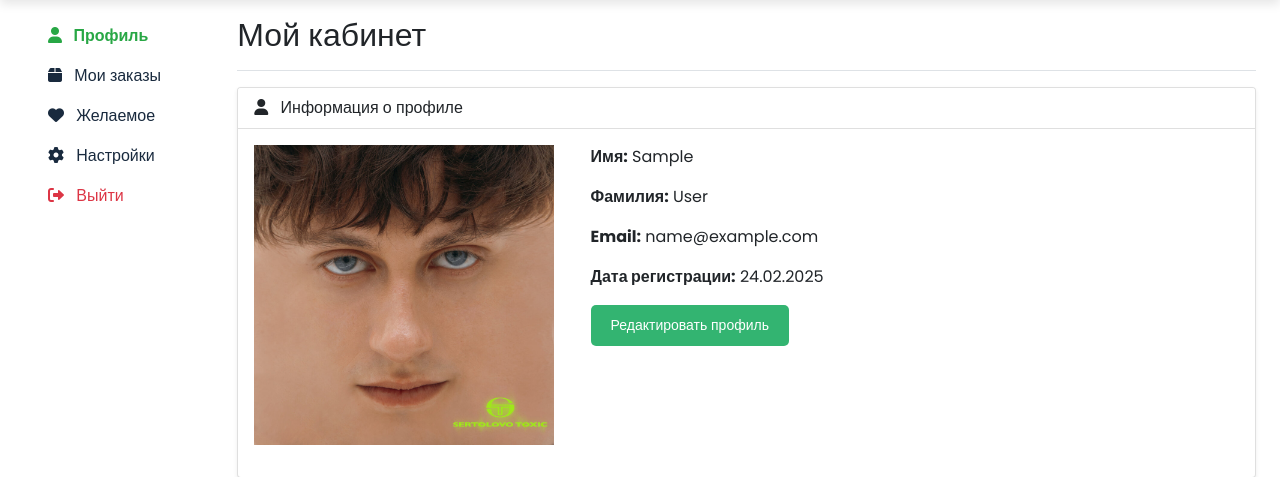
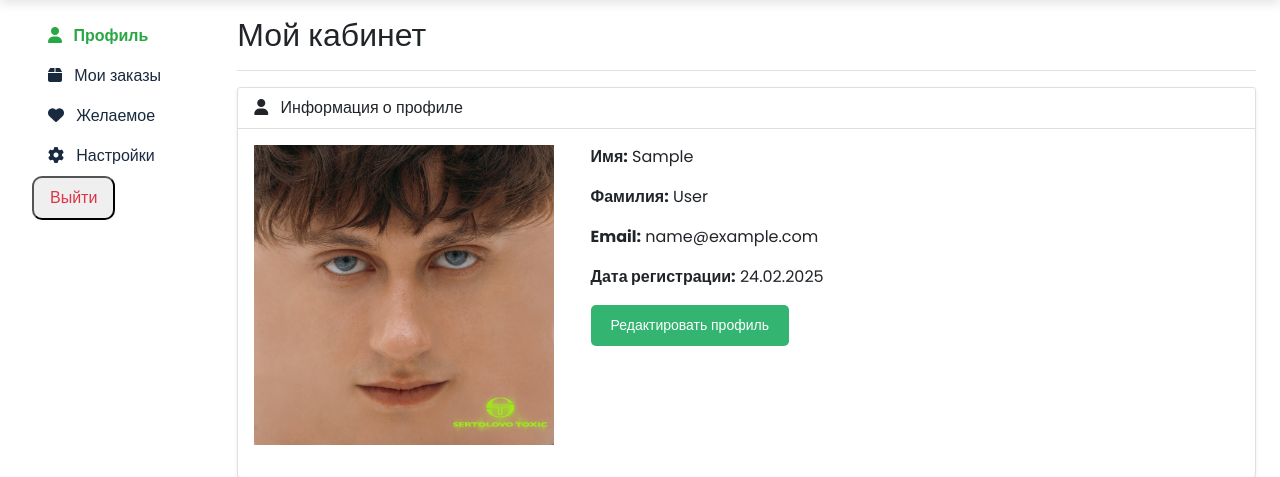
Before and after one commit to abortacc/book_shop, a Django app: a page that uses book_shop/templates/accounts/profile.html in a window 1280 px wide. Shown: the part 72-549 px from the top of the page. Run offline with Django 5.2, Linux system fonts and the light colour scheme; the visitor is signed in with stand-in values (Sample User, id 1); data comes from the database, SQL or seed files in the repository; some libraries are stand-ins or nearby versions.

Commit message:
Fix exit button in profile

```diff
--- a/book_shop/templates/accounts/profile.html
+++ b/book_shop/templates/accounts/profile.html
@@ -28,9 +28,10 @@
                         </a>
                     </li>
                     <li class="nav-item">
-                        <a class="nav-link text-danger" href="{% url 'logout' %}">
-                            <i class="fas fa-sign-out-alt me-2"></i> Выйти
-                        </a>
+                        <form action="{% url 'logout' %}" method="post">
+                            {% csrf_token %}
+                            <input class="nav-link text-danger" type="submit" value="Выйти">
+                        </form>
                     </li>
                 </ul>
             </div>
```
